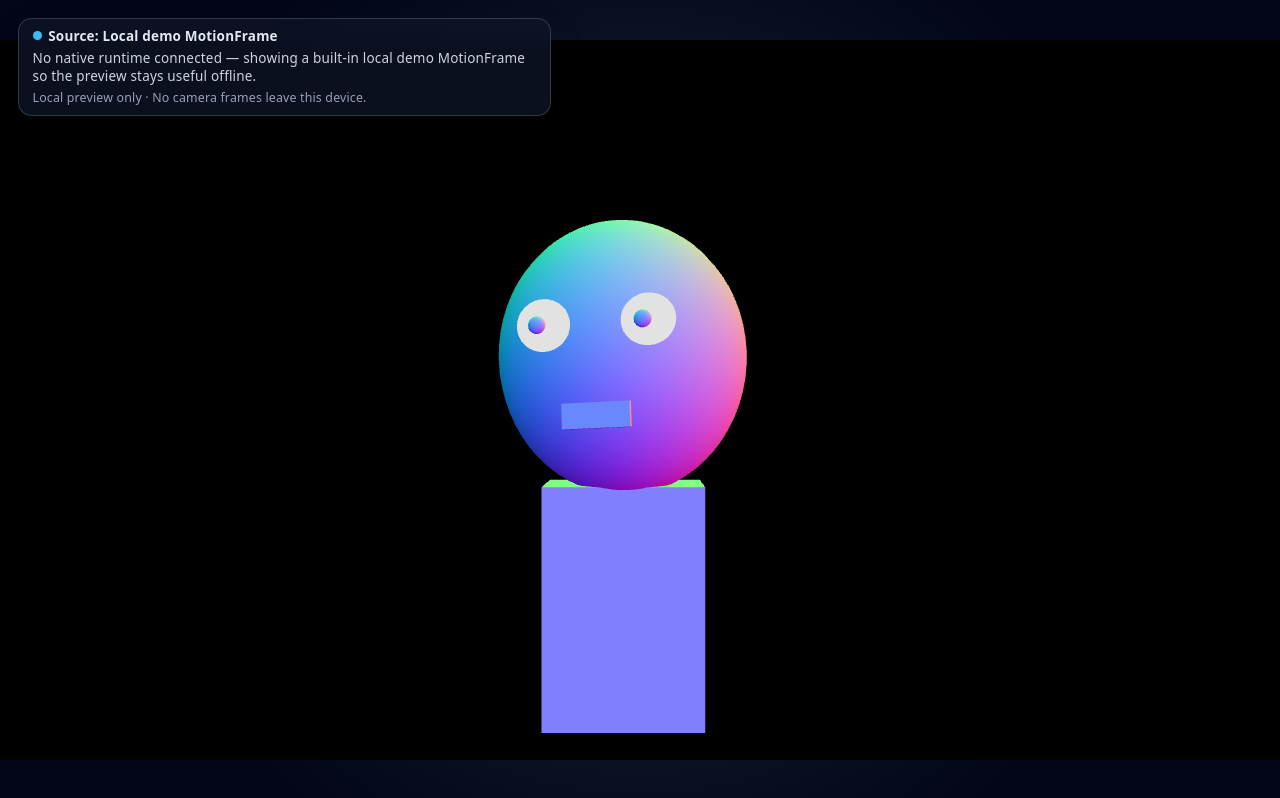
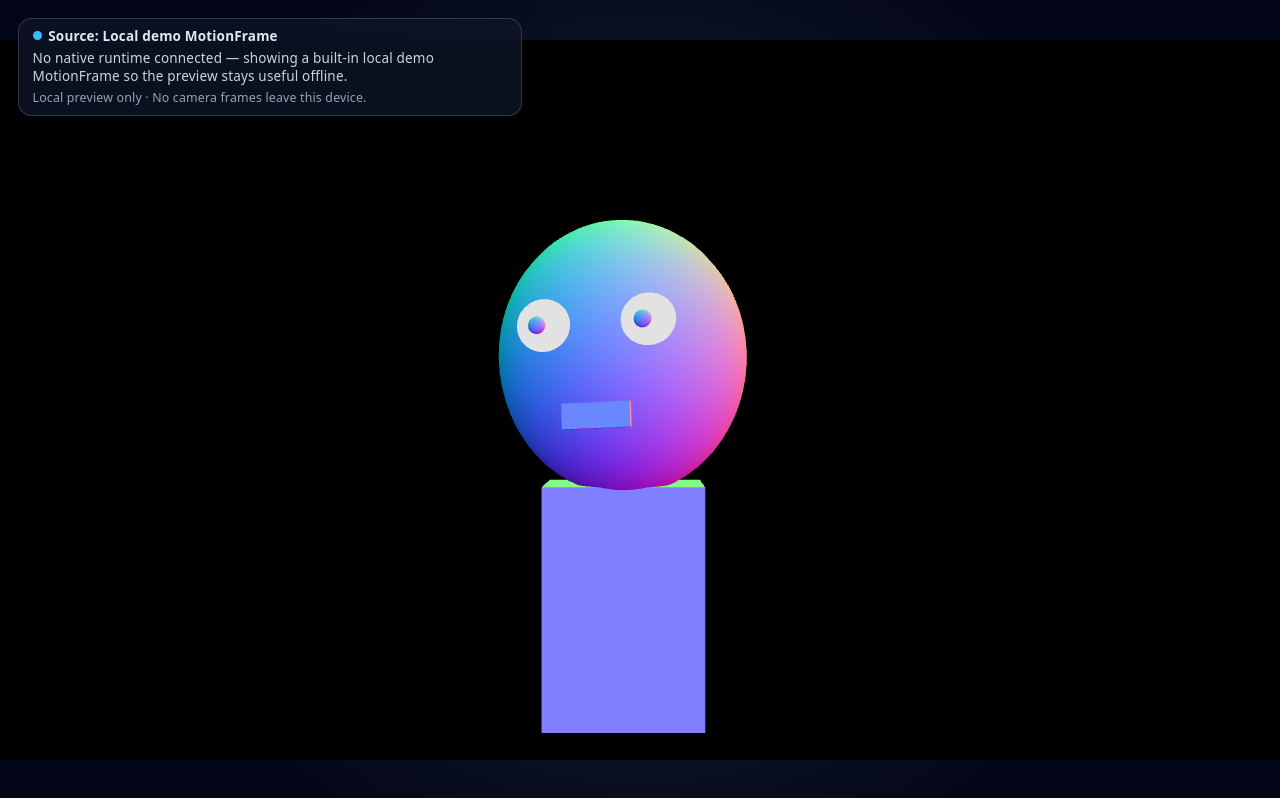
Before and after one commit to YT-TechDev/local-virtual-kit, a React (Vite) app in the folder apps/web-preview/: page / in a window 1280 px wide. Built offline with nearby package versions, Linux system fonts and the light colour scheme.

Commit message:
Fix preview status badge overflow sizing

```diff
--- a/apps/web-preview/src/App.css
+++ b/apps/web-preview/src/App.css
@@ -54,6 +54,7 @@
   top: 1rem;
   left: 1rem;
   z-index: 1;
+  box-sizing: border-box;
   max-width: min(28rem, calc(100vw - 2rem));
   display: grid;
   gap: 0.25rem;
@@ -78,7 +79,6 @@
 }
 
 .preview-source-badge__indicator {
-  flex-shrink: 0;
   width: 0.5rem;
   height: 0.5rem;
   margin-top: 0.25em;
```
